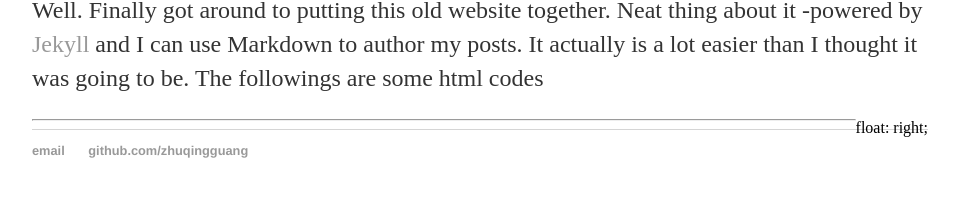
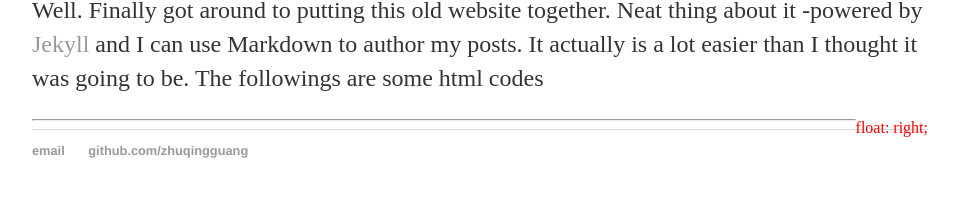
Before and after one commit to zhuqingguang/zhuqingguang.github.io, a Jekyll site: the page built from _posts/2017-05-13-first-edit-my-page.md, in a window 1280 px wide. Shown: the part 254-451 px from the top of the page, without its empty margins (160-1118 px from the left). Built offline with Jekyll 4.4.1, drawn with Linux system fonts in a browser that asks for light colours.

Commit message:
Update 2017-05-13-first-edit-my-page.md

```diff
--- a/_posts/2017-05-13-first-edit-my-page.md
+++ b/_posts/2017-05-13-first-edit-my-page.md
@@ -15,6 +15,6 @@ span {
   float: right;
 }
 </style>
-<div>
+<div class="div">
 <span>float: right;</span>
 </div>
```
